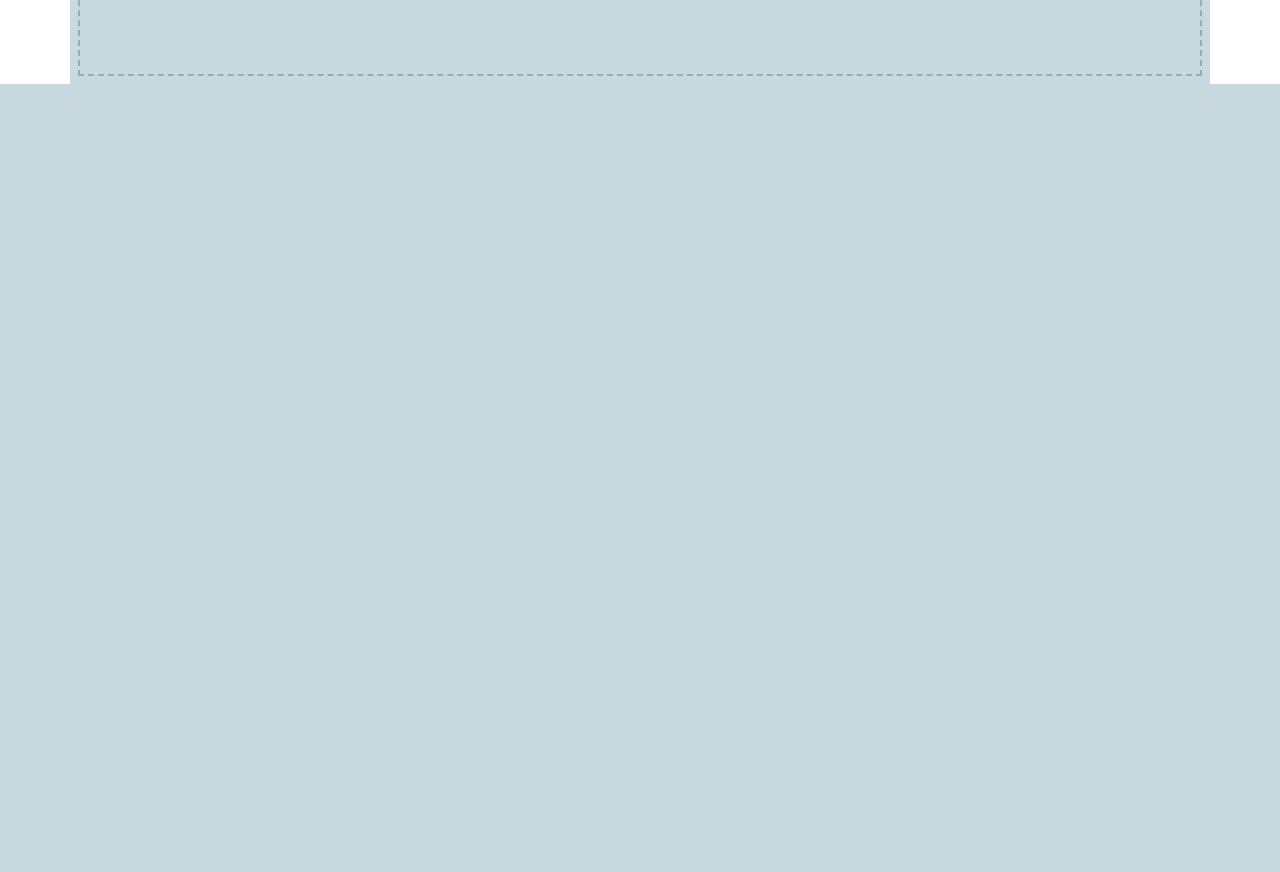
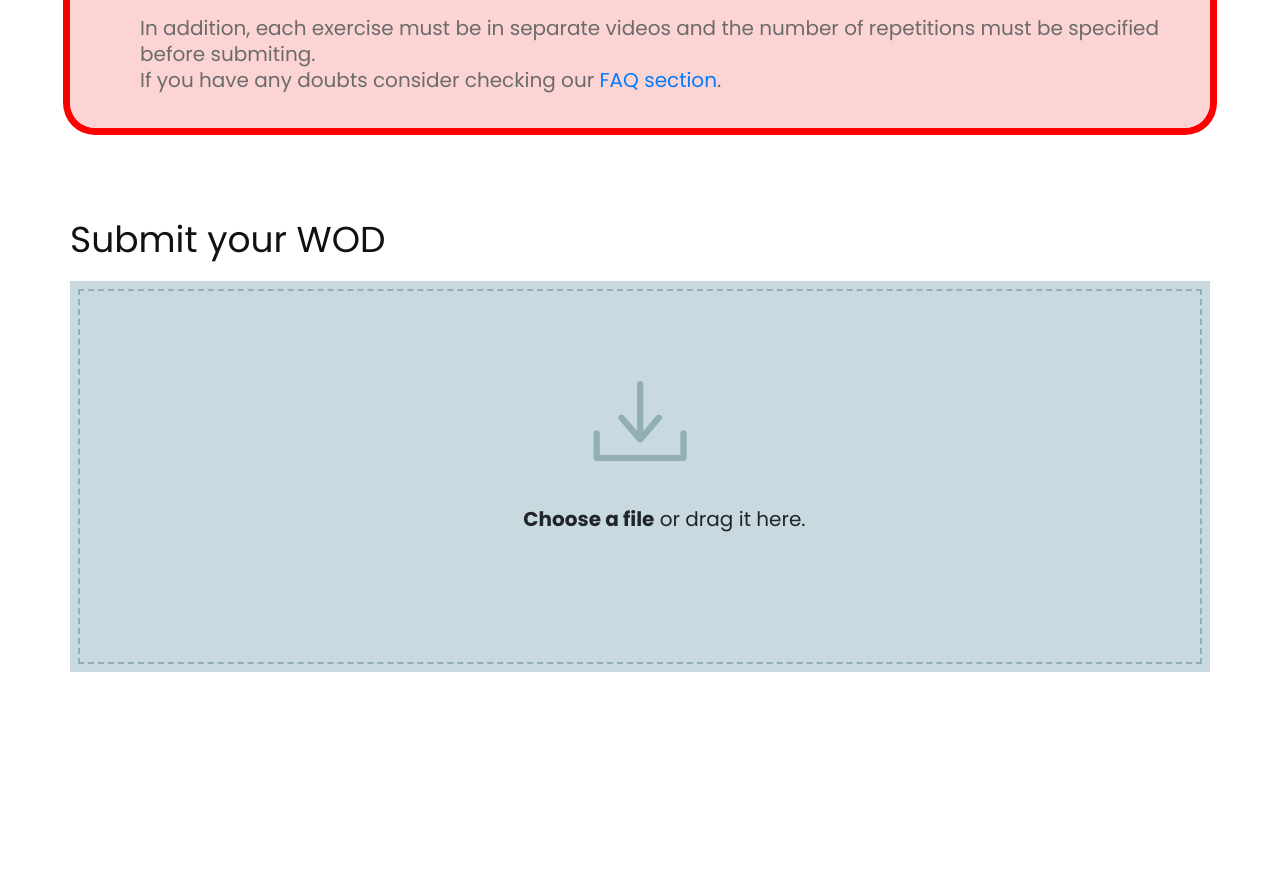
Before and after one commit to ChicoUA/CheckMeWOD, a Django app: page /checkmewod/submit in a window 1280 px wide. Shown: the part 777-1649 px from the top of the page. Before the commit the page ends 861 px from the top, so only its background shows below. Run offline with Django 3.2, Linux system fonts and the light colour scheme; a user stored in the database is signed in; some libraries are stand-ins or nearby versions.

Commit message:
video submission with exercise picker and reps number

```diff
--- a/website/checkmewod/forms.py
+++ b/website/checkmewod/forms.py
@@ -56,4 +56,4 @@ class LoginForm(forms.ModelForm):
 class DragNDropForm(forms.Form):
     class Meta:
         model = models.VideoSubmission()
-        fields = ['video_file' ]
+        fields = ['video_file', 'exercise_in_video', 'number_reps' ]
--- a/website/checkmewod/models.py
+++ b/website/checkmewod/models.py
@@ -8,3 +8,5 @@ class MyUser(models.Model):
 
 class VideoSubmission(models.Model):
     video_file = models.FileField
+    exercise_in_video = models.TextField
+    number_reps = models.TextField
--- a/website/checkmewod/static/css/dragndrop.css
+++ b/website/checkmewod/static/css/dragndrop.css
@@ -3,7 +3,8 @@ html
 		}
 			.form-section
 			{
-				padding-top: 100px;
+				padding-top: 20px;
+				padding-bottom: 200px;
 			}
 				.box
 				{
@@ -141,21 +142,57 @@ html
 						display: none;
 					}
 
-					.no-js .box__button
+					.no-js .box__button, .no-js .box__exercise, .no-js .box__reps
 					{
 						display: block;
 					}
+
 					.box__button
 					{
 						font-weight: 700;
 						color: #e5edf1;
+						border-radius: 25px;
 						background-color: #39bfd3;
 						display: none;
+						outline: none;
+						border: none;
 						padding: 8px 16px;
-						margin: 40px auto 0;
+						margin: 85px auto 0;
 					}
 						.box__button:hover,
 						.box__button:focus
 						{
 							background-color: #0f3c4b;
 						}
+
+					.box__exercise{
+						display:none;
+						background-color: #ffffff;
+						color: rgb(0, 0, 0);
+						padding: 12px;
+						width: 250px;
+						border: none;
+						font-size: 20px;
+						outline: none;
+						float: left;
+						border-radius: 25px;
+					}
+
+					.box__reps{
+						display:none;
+						float: right;
+						border-radius: 25px;
+						background-color: #ffffff;
+						color: rgb(0, 0, 0);
+						padding: 12px;
+						width: 250px;
+						border: none;
+						font-size: 20px;
+						outline: none;
+					}
+
+					.exercise_reps{
+						padding-top: 30px;
+						padding-left: 260px;
+						padding-right: 260px;
+					}
--- a/website/checkmewod/static/css/style.css
+++ b/website/checkmewod/static/css/style.css
@@ -26,6 +26,55 @@
 10.  Footer Style
 
 -------------------------------------------------------------------*/
+
+
+/* submit info css*/
+
+.submission-info{
+	font-size: 1.25rem; /* 20 */
+	background-color: rgba(250, 181, 181, 0.575);
+	position: relative;
+	padding-top: 40px;
+	padding-left: 50px;
+	padding-bottom: 20px;
+	box-shadow: 0 0 0 7px red;
+
+	border-radius: 25px
+}
+
+.submission-info .info-icon{
+	position: absolute;
+	top: 10px;
+	left: 15px;
+}
+
+.submission-info .sub-info-content{
+	padding-left: 20px;
+	padding-top: 15px;
+}
+
+.submission-info .sub-info-content p{
+	font-size: 20px;
+    font-family: "Poppins", sans-serif;
+    color: #6b6b6b;
+    font-weight: 400;
+    line-height: 26px;
+    margin: 0 0 15px 0;
+}
+
+.submission-info .sub-info-content ul{
+    padding-left: 35px;
+}
+
+.submission-info .sub-info-content li{
+	font-size: 20px;
+    font-family: "Poppins", sans-serif;
+    color: #6b6b6b;
+    font-weight: 400;
+    line-height: 26px;
+    margin: 0 0 15px 0;
+}
+
 
 
 /*Events table css*/
--- a/website/checkmewod/static/js/dragndrop.js
+++ b/website/checkmewod/static/js/dragndrop.js
@@ -16,6 +16,8 @@
     {
         var input		 = form.querySelector( 'input[type="file"]' ),
             button       = document.getElementById("submit_button"),
+            exercise     = document.getElementById("exercise"),
+            reps         = document.getElementById("reps"),
             label		 = form.querySelector( 'label' ),
             errorMsg	 = form.querySelector( '.box__error span' ),
             restart		 = form.querySelectorAll( '.box__restart' ),
@@ -33,7 +35,7 @@
 
         // letting the server side to know we are going to make an Ajax request
         var ajaxFlag = document.createElement( 'input' );
-        ajaxFlag.setAttribute( 'type', 'hidden' );
+        ajaxFlag.setAttribute( 'type', 'hidden' );input
         ajaxFlag.setAttribute( 'name', 'ajax' );
         ajaxFlag.setAttribute( 'value', 1 );
         form.appendChild( ajaxFlag );
@@ -42,7 +44,8 @@
         input.addEventListener( 'change', function( e )
         {
             showFiles( e.target.files );
-            button.style.display="block";
+            exercise.style.display="block";
+            reps.style.display="block";
 
         });
 
@@ -78,13 +81,31 @@
             {
                 droppedFiles = e.dataTransfer.files; // the files that were dropped
                 showFiles( droppedFiles );
-                button.style.display="block";
+                exercise.style.display="block";
+                reps.style.display="block";
 
-                                });
+
+            });
 
 
         }
 
+
+        exercise.addEventListener('change', function(){
+            if(!(exercise.value.trim()=="" || reps.value.trim()=="" )){
+                button.style.display="block";
+            }else{
+                button.style.display="none";
+            }
+        })
+
+        reps.addEventListener('change', function(){
+            if(!(exercise.value.trim()=="" || reps.value.trim()=="" )){
+                button.style.display="block";
+            }else{
+                button.style.display="none";
+            }
+        })
 
         // if the form was submitted
         form.addEventListener( 'submit', function( e )
@@ -98,13 +119,13 @@
             if( isAdvancedUpload ) // ajax file upload for modern browsers
             {
                 e.preventDefault();
-
                 // gathering the form data
                 var ajaxData = new FormData( form );
                 if( droppedFiles )
                 {
                     Array.prototype.forEach.call( droppedFiles, function( file )
                     {
+                        console.log(input.getAttribute( 'name' ));
                         ajaxData.append( input.getAttribute( 'name' ), file );
                     });
                 }
@@ -112,7 +133,6 @@
                 // ajax request
                 var ajax = new XMLHttpRequest();
                 ajax.open( form.getAttribute( 'method' ), form.getAttribute( 'action' ), true );
-
                 ajax.onload = function()
                 {
                     form.classList.remove( 'is-uploading' );
@@ -162,6 +182,7 @@
                     iframe.parentNode.removeChild( iframe );
                 });
             }
+
         });
 
 
--- a/website/checkmewod/static/js/main.js
+++ b/website/checkmewod/static/js/main.js
@@ -10,7 +10,6 @@
 'use strict';
 
 $(document).ready(function(){
-    console.log("bruh");
     $('.acc h3').click(function(){
         $(this).next('.content').slideToggle();
         $(this).parent().toggleClass('active');
--- a/website/checkmewod/templates/about-us.html
+++ b/website/checkmewod/templates/about-us.html
@@ -10,7 +10,7 @@
                     <div class="breadcrumb-text">
                         <h2>About</h2>
                         <div class="breadcrumb-option">
-                            <a href="{% url 'index' %}"><i class="fa fa-home"></i> Home</a>
+                            <a href="{% url 'index' %}"><i class="fa fa-home"></i>Home</a>
                             <span>About</span>
                         </div>
                     </div>
--- a/website/checkmewod/templates/add-event.html
+++ b/website/checkmewod/templates/add-event.html
@@ -465,9 +465,9 @@
 			<p>Please provide an image bigger than 300x300px and maximum 5MB (Square format)</p>
 			<div class="full"> <input type="file" name="image" required="">
 			</div>
-			<h2><div class="full submit">  <button type="event" class="login-btn">Submit your event!</button></div></div>
+			<h2><div class="full submit">  <button type="submit" class="login-btn">Submit your event!</button></div></div>
 
 		</form>
-		<button type="submit" class="login-btn">Login</button>
+
 	</div>
 {%  endblock %}
--- a/website/checkmewod/templates/submit.html
+++ b/website/checkmewod/templates/submit.html
@@ -20,9 +20,37 @@
     </section>
     <!-- Breadcrumb Section End -->
 
+    <!-- info box Section Begin -->
+    <section class="spad-2">
+        <div class="container">
+            <div class="submission-info">
+                <div class="info-icon">
+                    <img src="https://img.icons8.com/android/24/000000/info.png"/>
+                </div>
+                <div class="sub-info-content">
+                    <p>Currently our system only supports the following exercises:</p>
+                    <ul>
+                        <li>Air Squats</li>
+                        <li>Press</li>
+                        <li>Pull Up</li>
+                        <li>Push Up</li>
+                        <li>Dumbell</li>
+                        <li>Front Squat</li>
+                    </ul>
+                    <p>In addition, each exercise must be in separate videos and the number of repetitions must be
+                        specified before submiting.
+                        <br>If you have any doubts consider checking our <a href="{% url 'about' %}">FAQ section</a>.</p>
+                </div>
+            </div>
+        </div>
+    </section>
+    <!-- info box Section End -->
+
+
     <!-- drag n drop Section Begin -->
     <section class="form-section">
         <div class="container">
+            <h2 style="padding-bottom: 20px;">Submit your WOD</h2>
             <form method="post" action="{% url 'submit' %}" enctype="multipart/form-data" novalidate="" class="box has-advanced-upload">
                 {% csrf_token %}
                 {{ form.as_p }}
@@ -32,7 +60,19 @@
                     </svg>
                     <input style="visibility: hidden;" type="file" name="video_file" id="file" class="box__file" data-multiple-caption="{count} files selected" multiple="">
                     <label for="file"><strong>Choose a file</strong><span class="box__dragndrop"> or drag it here</span>.</label>
-                    <button type="submit" id="submit_button" class="box__button">Submit</button>
+                    <div class="exercise_reps">
+                        <select name="exercise_in_video" required="" class="box__exercise" id="exercise">
+                            <option value="" disabled="" selected="" class="placeholder">WOD in the video</option>
+                            <option name="Air Squats">Air Squats</option>
+                            <option name="Press">Press</option>
+                            <option name="Pull Up">Pull Up</option>
+                            <option name="Push Up">Push Up</option>
+                            <option name="Dumbell">Dumbell</option>
+                            <option name="Front Squat">Front Squat</option>
+                        </select>
+                        <input placeholder="Number of Reps" type="text" name="number_reps" required="" class="box__reps" id="reps">
+                    </div>
+                    <button type="submit" id="submit_button" class="box__button" >Submit</button>
                 </div>
                 <div class="box__uploading">Uploading…</div>
                 <div class="box__success">File was submited!</div>
--- a/website/checkmewod/urls.py
+++ b/website/checkmewod/urls.py
@@ -9,7 +9,7 @@ urlpatterns = [
 urlpatterns = [
     path('', views.index, name='index'),
     path('about', views.about, name='about'),
-    path('submit', views.classes, name='submit'),
+    path('submit', views.video_sub, name='submit'),
     path('register', views.register, name='register'),
     path('login', views.log_in, name='login'),
     path('event', views.event, name='event1'),
--- a/website/checkmewod/views.py
+++ b/website/checkmewod/views.py
@@ -3,6 +3,7 @@ from django.contrib.auth import authenticate, logout, login
 from django.contrib.auth.decorators import login_required
 from django.shortcuts import render
 from django.shortcuts import render, redirect
+
 from checkmewod.forms import RegisterForm, LoginForm, DragNDropForm
 
 # Create your views here.
@@ -118,11 +119,13 @@ def log_out(request):
 
 
 @login_required
-def classes(request):
+def video_sub(request):
     if request.method == 'POST':
         form = DragNDropForm(data=request.POST, files=request.FILES)
         if form.is_valid():
             f = request.FILES['video_file']
+            print(request.POST['exercise_in_video'])
+            print(request.POST['number_reps'])
             name = f.name
             file_extensions = (".mov", ".mp4", ".avi", ".flv", ".wmv")
             if name.endswith(file_extensions):
```
